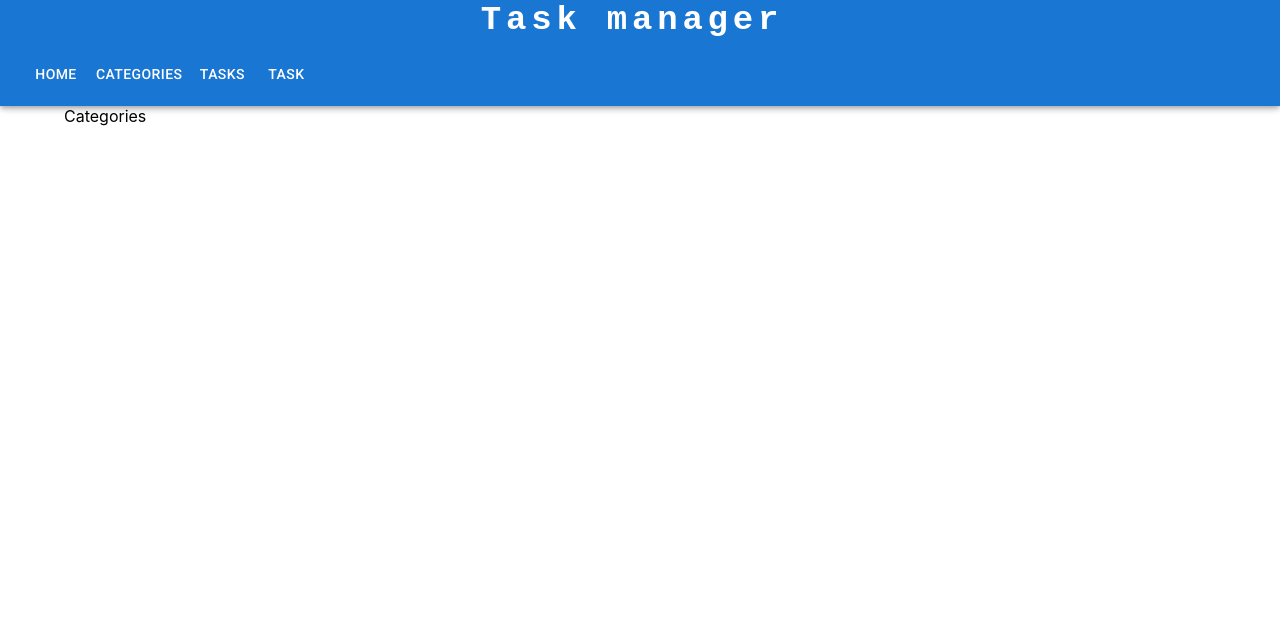
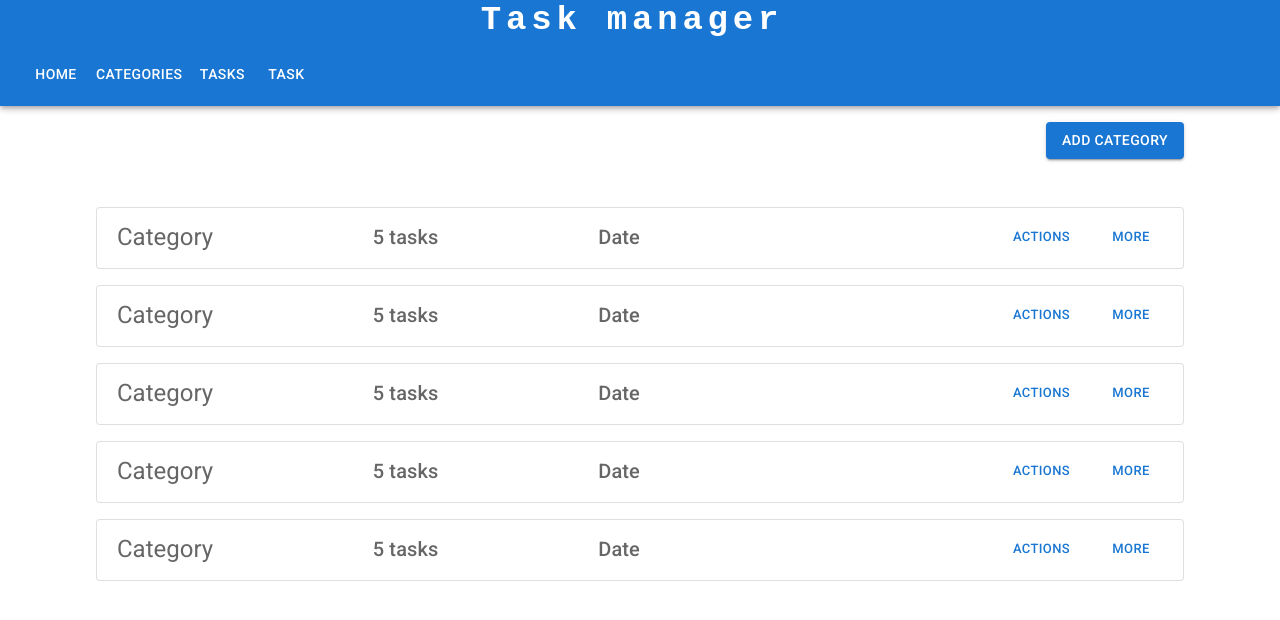
Before and after one commit to kotyamur/task-manager, a React (Create React App) app in the folder client/: page /categories in a window 1280 px wide. Shown: the top 620 px of the page. Built offline with nearby package versions, Linux system fonts and the light colour scheme.

Commit message:
add Categories markup

```diff
--- a/client/public/index.html
+++ b/client/public/index.html
@@ -30,7 +30,7 @@
       work correctly both with client-side routing and a non-root public URL.
       Learn how to configure a non-root public URL by running `npm run build`.
     -->
-    <title>React App</title>
+    <title>Task manager</title>
   </head>
   <body>
     <noscript>You need to enable JavaScript to run this app.</noscript>
--- /dev/null
+++ b/client/src/components/Categories/Categories.tsx
@@ -0,0 +1,21 @@
+import { FC } from "react";
+import Box from '@mui/material/Box';
+import Button from "@mui/material/Button";
+import CategoryList from "./CategoryList/CategoryList";
+
+
+const Categories: FC = () => {
+    return (
+      <Box sx={{ p: 2, textAlign: "end"}}>
+        <Button
+          variant="contained"
+                sx={{ marginBottom: 4, marginRight: 2 }}
+        >
+          Add category
+        </Button>
+        <CategoryList />
+      </Box>
+    );
+};
+
+export default Categories;
--- /dev/null
+++ b/client/src/components/Categories/CategoryActions/CategoryActions.tsx
@@ -0,0 +1,39 @@
+import { FC } from "react";
+import Box from "@mui/material/Box";
+import List from "@mui/material/List";
+import ListItem from "@mui/material/ListItem";
+import ListItemButton from "@mui/material/ListItemButton";
+import ListItemText from "@mui/material/ListItemText";
+
+
+const CategoryActions: FC = () => {
+  return (
+    <Box
+      sx={{
+        width: 124,
+        height: 112,
+        bgcolor: "background.paper",
+        zIndex: 2,
+        position: "absolute",
+        top: 56,
+        boxShadow:
+          "0px 3px 1px -2px rgba(0,0,0,0.2), 0px 2px 2px 0px rgba(0,0,0,0.14), 0px 1px 5px 0px rgba(0,0,0,0.12)",
+      }}
+    >
+      <List>
+        <ListItem disablePadding>
+          <ListItemButton>
+            <ListItemText primary="Edit" />
+          </ListItemButton>
+        </ListItem>
+        <ListItem disablePadding>
+          <ListItemButton>
+            <ListItemText primary="Delete" />
+          </ListItemButton>
+        </ListItem>
+      </List>
+    </Box>
+  );
+};
+
+export default CategoryActions;
--- /dev/null
+++ b/client/src/components/Categories/CategoryItem/CategoryItem.tsx
@@ -0,0 +1,55 @@
+import * as React from "react";
+import Paper from "@mui/material/Paper";
+import ListItem from "@mui/material/ListItem";
+import Box from "@mui/material/Box";
+import Typography from "@mui/material/Typography";
+import Button from "@mui/material/Button";
+import { styled } from "@mui/material/styles";
+import { categoryItemStyles } from "./CategoryItemStyles";
+import CategoryActions from "../CategoryActions/CategoryActions";
+
+const DemoPaper = styled(Paper)(({ theme }) => ({
+  ...theme.typography.body2,
+  color: theme.palette.text.secondary,
+}));
+
+const CategoryItem: React.FC = () => {
+    const [isActionsShown, setIsActionsShown] = React.useState<boolean>(false);
+    const [categoryId, setCategoryId] = React.useState<number | null>(null);
+    const handleActionsClick = (
+    //   event: React.MouseEvent<HTMLButtonElement>,
+      it: number
+    ) => {
+      // Зупиняємо спливання події до батьківського компонента
+    //   event.stopPropagation();
+      setIsActionsShown(true);
+      setCategoryId(it);
+      console.log("Клікнуто дитячий компонент");
+    };
+  return (
+    <>
+      {[0, 1, 2, 3, 4].map((it) => {
+        return (
+          <ListItem key={it}>
+            <DemoPaper variant="outlined" sx={categoryItemStyles.paper}>
+              <Box sx={categoryItemStyles.textWrapper}>
+                <Typography variant="h5">Category</Typography>
+                <Typography variant="h6">5 tasks</Typography>
+                <Typography variant="h6">Date</Typography>
+              </Box>
+              <Box sx={categoryItemStyles.buttonsWrapper}>
+                <Button size="small" onClick={() => handleActionsClick(it)}>
+                  actions
+                </Button>
+                <Button size="small">more </Button>
+                {isActionsShown && it === categoryId && <CategoryActions />}
+              </Box>
+            </DemoPaper>
+          </ListItem>
+        );
+      })}
+    </>
+  );
+};
+
+export default CategoryItem;
--- /dev/null
+++ b/client/src/components/Categories/CategoryItem/CategoryItemStyles.ts
@@ -0,0 +1,23 @@
+export const categoryItemStyles = {
+  textWrapper: {
+    display: "flex",
+    alignItems: "center",
+    justifyContent: "space-between",
+    width: "50%",
+  },
+    buttonsWrapper: {
+    display: "flex",
+    alignItems: "center",
+    gap: 3,
+    justifyContent: "space-between",
+  },
+  paper: {
+    height: 60,
+    width: "100%",
+    display: "flex",
+    alignItems: "center",
+    justifyContent: "space-between",
+    padding: "0 20px",
+    gap: 4,
+  },
+};
--- /dev/null
+++ b/client/src/components/Categories/CategoryList/CategoryList.tsx
@@ -0,0 +1,13 @@
+import { FC } from "react";
+import List from "@mui/material/List";
+import CategoryItem from "../CategoryItem/CategoryItem";
+
+const CategoryList: FC = () => {
+  return (
+    <List>
+      <CategoryItem />
+    </List>
+  );
+};
+
+export default CategoryList;
--- a/client/src/index.css
+++ b/client/src/index.css
@@ -11,3 +11,19 @@ code {
   font-family: source-code-pro, Menlo, Monaco, Consolas, 'Courier New',
     monospace;
 }
+
+ul {
+  padding: 0;
+  margin: 0;
+  list-style: none;
+}
+
+h1,
+h2,
+h3,
+h4,
+h5,
+h6,
+p {
+  margin: 0;
+}
--- a/client/src/pages/CategoriesPage.tsx
+++ b/client/src/pages/CategoriesPage.tsx
@@ -1,7 +1,8 @@
 import { FC } from "react";
+import Categories from "../components/Categories/Categories";
 
 const CategoriesPage: FC = () => {
-  return <div>Categories</div>;
+  return <Categories />;
 };
 
 export default CategoriesPage;
```
Also changed, not shown: client/src/components/Categories/CategoryDeletePopup/CategoryDeletePopup.tsx (added, +29 -0 lines), client/src/components/Categories/CategoryEditPopup/CategoryEditPopup.tsx (added, +29 -0 lines).
